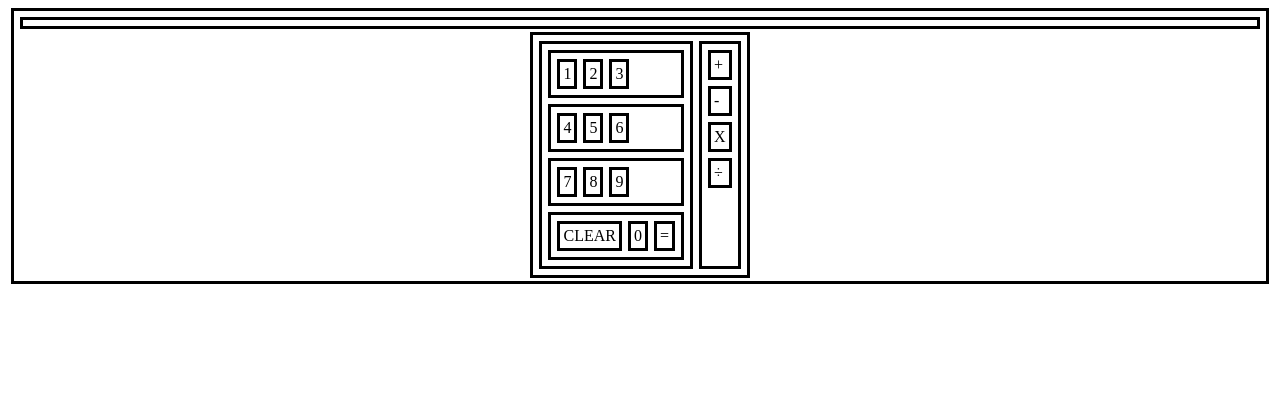
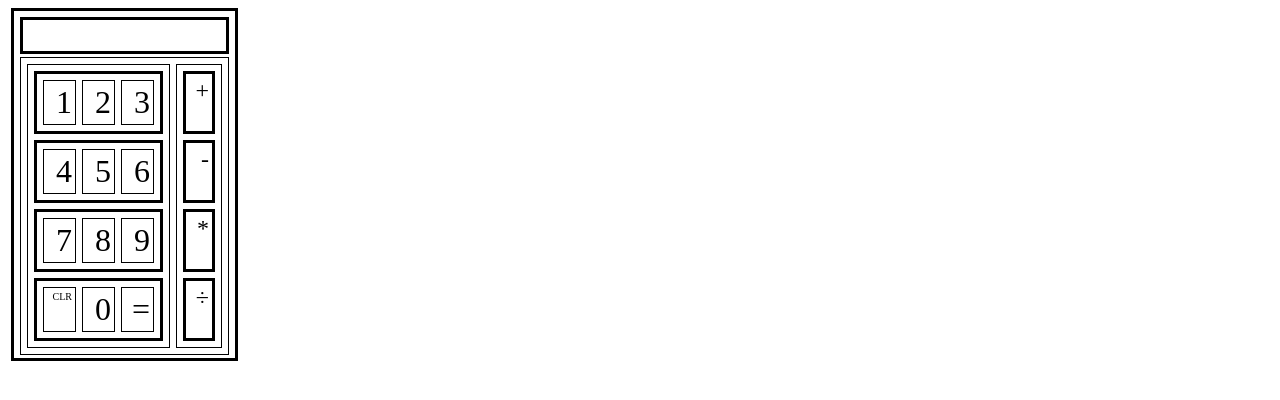
Before and after one commit to mpreams/odinFoundationsCalculator, a plain HTML site: page index.html in a window 1280 px wide. Drawn offline with Linux system fonts and the light colour scheme.

Commit message:
Add selectors for operations and adjust CSS

```diff
--- a/index.html
+++ b/index.html
@@ -27,7 +27,7 @@
                         <div id="nine">9</div>
                     </div>
                     <div id="bottom2">
-                        <div id="clear">CLEAR</div>
+                        <div id="clear">CLR</div>
                         <div id="zero">0</div>
                         <div id="equals">=</div>
                     </div>
@@ -35,7 +35,7 @@
                 <div id="operations">
                     <div id="add">+</div>
                     <div id="subtract">-</div>
-                    <div id="multiply">X</div>
+                    <div id="multiply">*</div>
                     <div id="divide">÷</div>
                 </div>
             </div>
--- a/script.js
+++ b/script.js
@@ -1,6 +1,4 @@
-const add = function(a, b) {
-    return a + b;
-};
+const add = (a, b) => a + b;
 
 const subtract = (a, b) => a - b;
 
@@ -60,3 +58,25 @@ eight.onclick = () => {
 nine.onclick = () => {
     display.textContent += 9;
 }
+zero.onclick = () => {
+    display.textContent += 0;
+}
+clear.onclick = () => {
+    display.textContent = '';
+}
+
+const plus = document.querySelector('add');
+const minus = document.querySelector('subtract');
+const multiplication = document.querySelector('multiply');
+const division = document.querySelector('divide');
+
+function storeFirst(x) {
+    first = display.textContent;
+    operator = x;
+    display.textContent = '';
+}
+
+plus.onclick = storeFirst('+');
+minus.onclick = storeFirst('-');
+multiplication.onclick = storeFirst('*');
+division.onclick = storeFirst('/');
--- a/style.css
+++ b/style.css
@@ -3,6 +3,11 @@ div {
     margin: 3px;
     padding: 3px;
 }
+
+#keypad, #keypad>div, #numpad>div>div {
+    border: 1px solid black;
+}
+
 #container, #numpad, #operations {
     display: flex;
     flex-direction: column;
@@ -15,4 +20,35 @@ div {
 
 #top, #middle, #bottom1, #bottom2 {
     display: flex;
+    justify-content: space-between;
 }
+
+#display, #container {
+    min-height: 25px;
+    max-width: 215px;
+    text-align: right;
+    font-size: 25px;
+}
+
+#numpad>div>div {
+    font-size: xx-large;
+    width: 100%;
+    min-width: 25px;
+}
+
+#numpad>div>#clear {
+    font-size: 10px;
+}
+
+#operations {
+    display: flex;
+    flex-direction: column;
+    justify-content: space-between;
+}
+
+#operations>div {
+    height: 100%;
+    min-height: 34px;
+    font-size: x-large;
+    min-width: 20px;
+}
```
